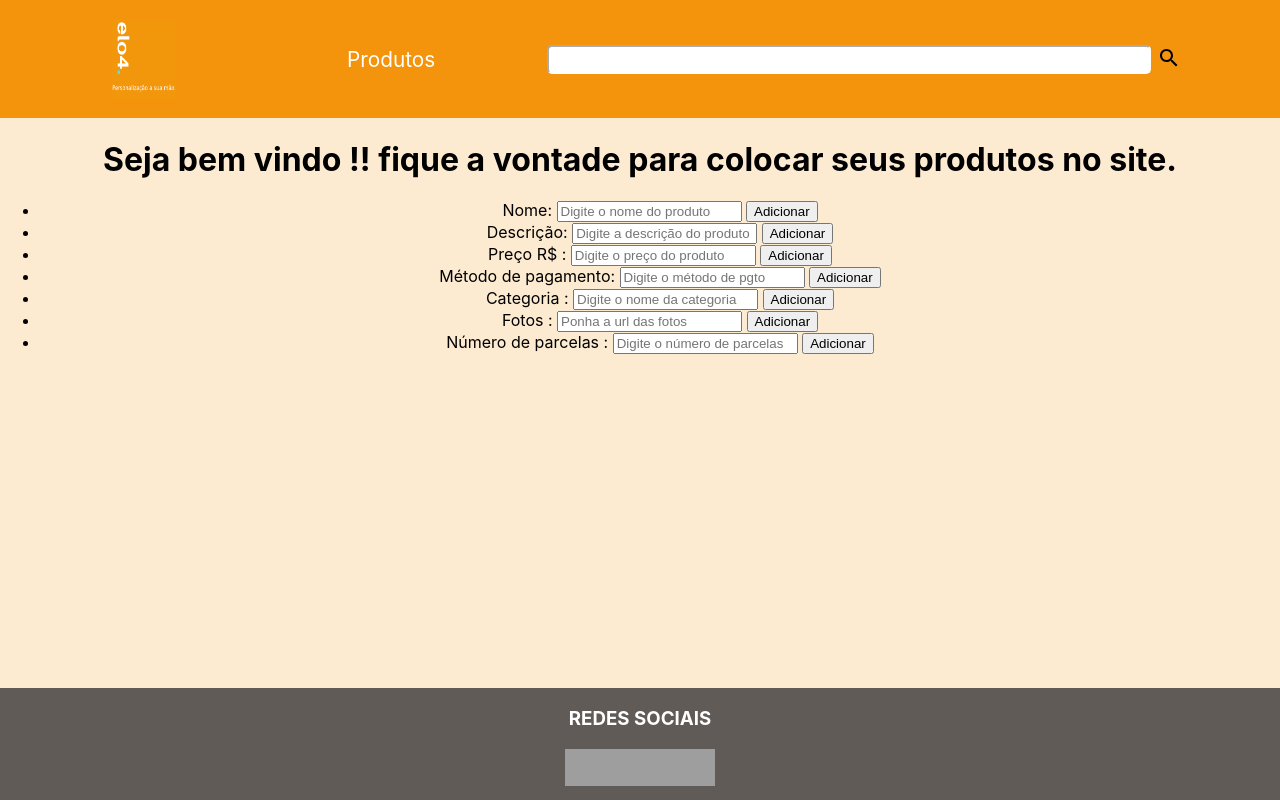
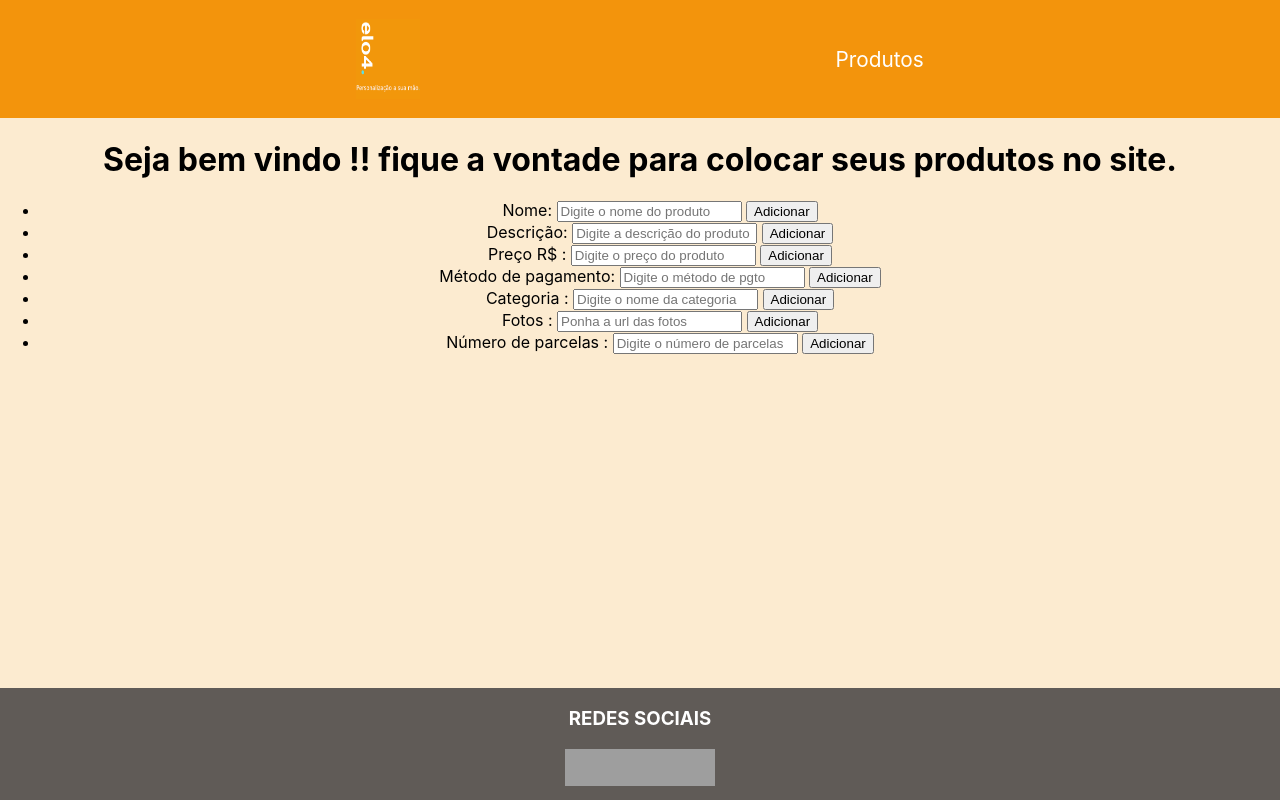
Before and after one commit to future4code/dumont-marketplace7, a React (Create React App) app: page / in a window 1280 px wide. Both pictures are taken after a click on the button "FORNECEDOR". Built offline with nearby package versions, Linux system fonts and the light colour scheme; grey boxes are pictures that could not be loaded.

Commit message:
Consertei a barra da pagina de cadastro de produtos e o footer da parte de ver produtos

```diff
--- a/src/App.js
+++ b/src/App.js
@@ -30,9 +30,9 @@ class App extends React.Component {
         case "inicial":
           return <PaginaInicial botaoCliente={this.irParaCliente} botaoFornecedor={this.irParaFornecedor}/>
         case "cliente":
-          return <PaginaCliente irParaPaginaInicial={this.irParaPaginaInicial} />;
+          return <PaginaCliente irParaCliente={this.irParaCliente} irParaPaginaInicial={this.irParaPaginaInicial} />;
         case "fornecedor":
-          return <PaginaFornecedor />;
+          return <PaginaFornecedor irParaCliente={this.irParaCliente}/>;
         default:
           return <div>Página não encontrada</div>;
       }
--- a/src/components/paginaCliente.js
+++ b/src/components/paginaCliente.js
@@ -20,7 +20,7 @@ export default class PaginaCliente extends Component {
           <HomeIcon/>
         </IconButton>
         <ul>
-          <li>Produtos</li>
+          <li onClick={this.props.irParaCliente}>Produtos</li>
         </ul>
 
         <SearchBar>
@@ -50,8 +50,20 @@ export default class PaginaCliente extends Component {
 
         <Grid item xs={false} sm={2}/>
       </Grid>
-       <Rodape />
+      <Footer>
+                <h3>REDES SOCIAIS</h3>
+                <a href="">
+                    <img src="https://images.vexels.com/media/users/3/137253/isolated/preview/90dd9f12fdd1eefb8c8976903944c026-logotipo-do---cone-do-facebook-by-vexels.png" alt="imagem-facebook" width="50px" />
+                </a>
+                <a href="">
+                    <img src="https://images.vexels.com/media/users/3/137380/isolated/preview/1b2ca367caa7eff8b45c09ec09b44c16-logotipo-do---cone-do-instagram-by-vexels.png" alt="imagem-instagram" width="50px" />
+                </a>
+                <a href="">
+                    <img src="http://www.assistenciasocial.al.gov.br/configuracao/imagens/lateral/twitter-icon.png/image" alt="imagem-twitter" width="50px" />
+                </a>
+            </Footer>
       </Grid>
+
     );
   }
 }
@@ -107,5 +119,12 @@ const SearchBtn = styled.button`
   }
 `;
 
-const Pai = styled.div `
+const Footer = styled.div `
+  text-align: center;
+   bottom: 0;
+   width: 100%;
+   background-color: #605b57;
+   position: static;
+   color: white;
+    padding-bottom: 10px;
 `
--- a/src/components/paginaFornecedor.js
+++ b/src/components/paginaFornecedor.js
@@ -29,10 +29,7 @@ const NavLogo = styled.img`
   width: 5vw;
   margin: 1.2rem;
 `;
-const SearchBar = styled.div`
-  display: flex;
-  width: 50%;
-`;
+
 const SearchInput = styled.input`
   border-radius: 5px;
   width: 100%;
@@ -147,15 +144,9 @@ export default class Navbar extends Component {
           <NavLogo src={logo} alt="Página Inicial" className="navbar-brand" />
 
           <ul>
-            <li>Produtos</li>
+            <li onClick={this.props.irParaCliente}>Produtos</li>
           </ul>
-          <SearchBar>
-            <SearchInput></SearchInput>
 
-            <SearchBtn>
-              <SearchIcon />
-            </SearchBtn>
-          </SearchBar>
         </NavWrapper>
 
         <h1>
```
